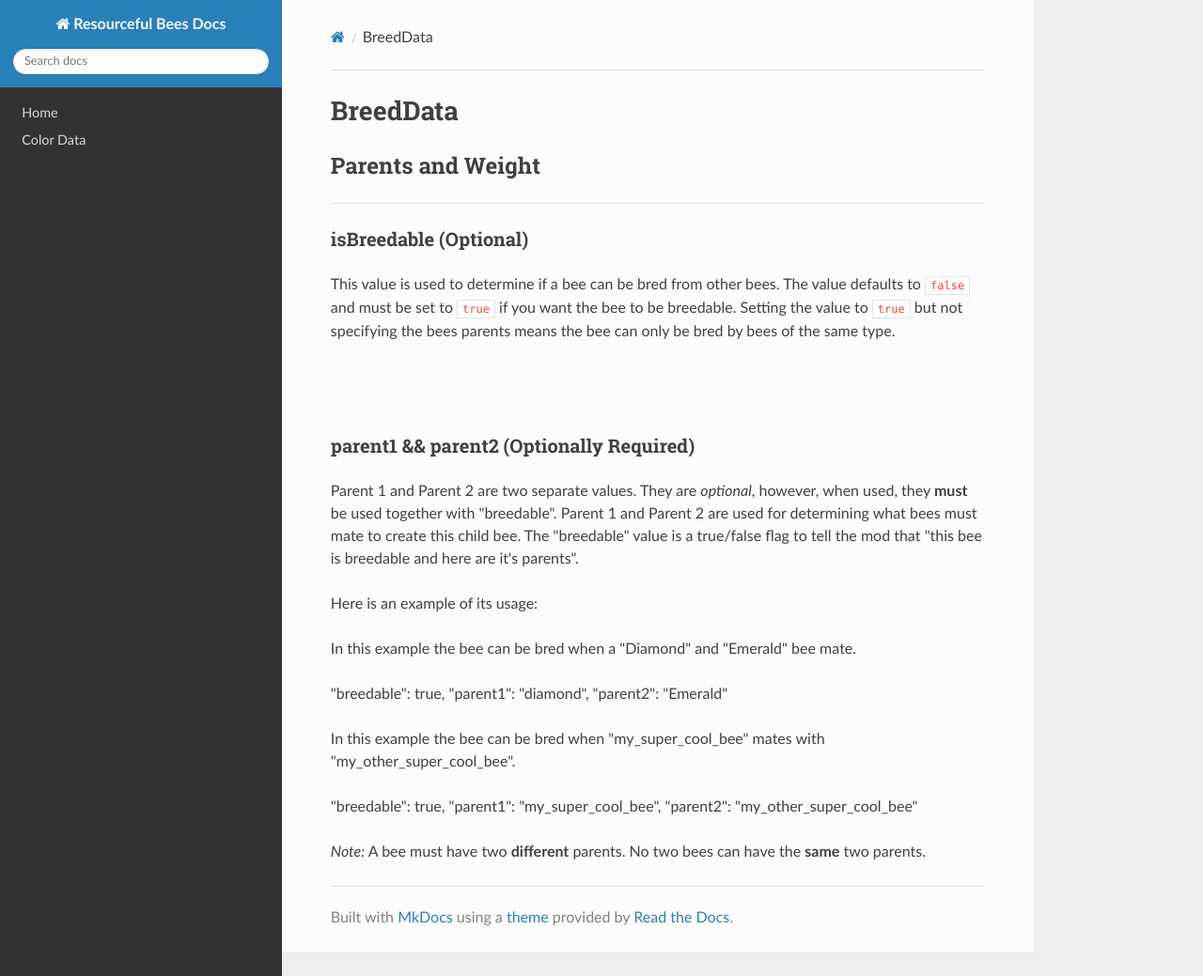
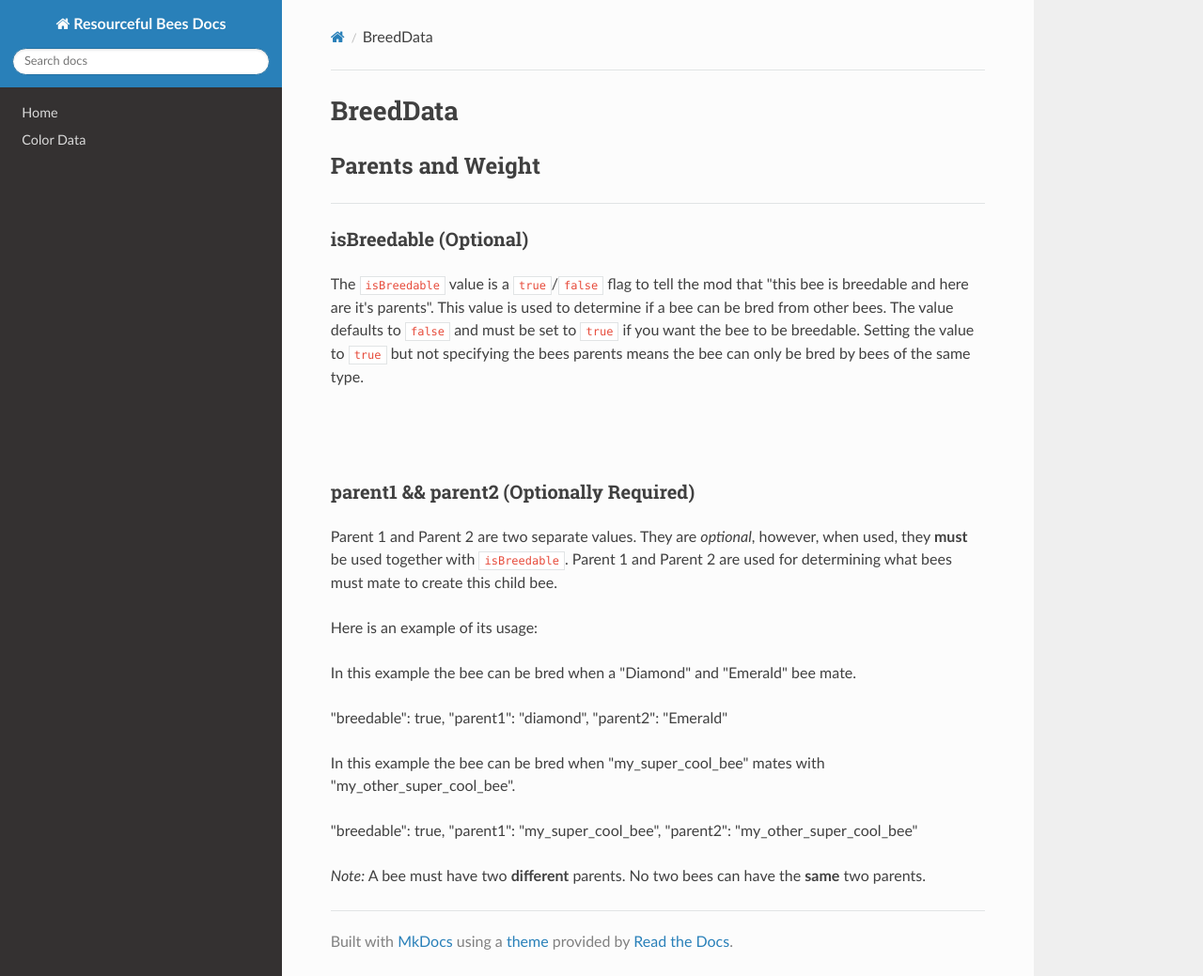
Before and after one commit to Team-Resourceful/ResourcefulBeesDocs, an MkDocs documentation site: the page built from docs/bee_data/breed_data.md, in a window 1280 px wide and 1039 px high. Shown: the whole window at 94% size. Built offline with MkDocs 1.6.1, drawn with Linux system fonts in a browser that asks for light colours; nearby versions of some CDN libraries; part of the change alters nothing that is shown.

Commit message:
docs/bee_data/breed_data.md updated from https://stackedit.io/

```diff
--- a/docs/bee_data/breed_data.md
+++ b/docs/bee_data/breed_data.md
@@ -5,6 +5,7 @@
 
 ### **isBreedable** (Optional)
 
+The `isBreedable` value is a `true`/`false` flag to tell the mod that "this bee is breedable and here are it's parents".
 This value is used to determine if a bee can be bred from other bees. The value defaults to `false` and must be set to `true` if you want the bee to be breedable. Setting the value to `true` but not specifying the bees parents means the bee can only be bred by bees of the same type.
 
 <br>
@@ -12,7 +13,7 @@ This value is used to determine if a bee can be bred from other bees. The value
 
 ### **parent1 && parent2** (Optionally Required)
 
-Parent 1 and Parent 2 are two separate values. They are  _optional_, however, when used, they  **must**  be used together with "breedable". Parent 1 and Parent 2 are used for determining what bees must mate to create this child bee. The "breedable" value is a true/false flag to tell the mod that "this bee is breedable and here are it's parents".
+Parent 1 and Parent 2 are two separate values. They are  _optional_, however, when used, they  **must**  be used together with `isBreedable`. Parent 1 and Parent 2 are used for determining what bees must mate to create this child bee.
 
 Here is an example of its usage:
 
@@ -34,6 +35,6 @@ In this example the bee can be bred when "my_super_cool_bee" mates with "my_othe
 
 _Note:_  A bee must have two  **different**  parents. No two bees can have the  **same**  two parents.
 <!--stackedit_data:
-eyJoaXN0b3J5IjpbLTExNjg0Njk4MTksLTc1MzkxNzMwMSw4MT
-AwMTc3MTldfQ==
+eyJoaXN0b3J5IjpbMTAzNTczNDgyMywtNzUzOTE3MzAxLDgxMD
+AxNzcxOV19
 -->
```
